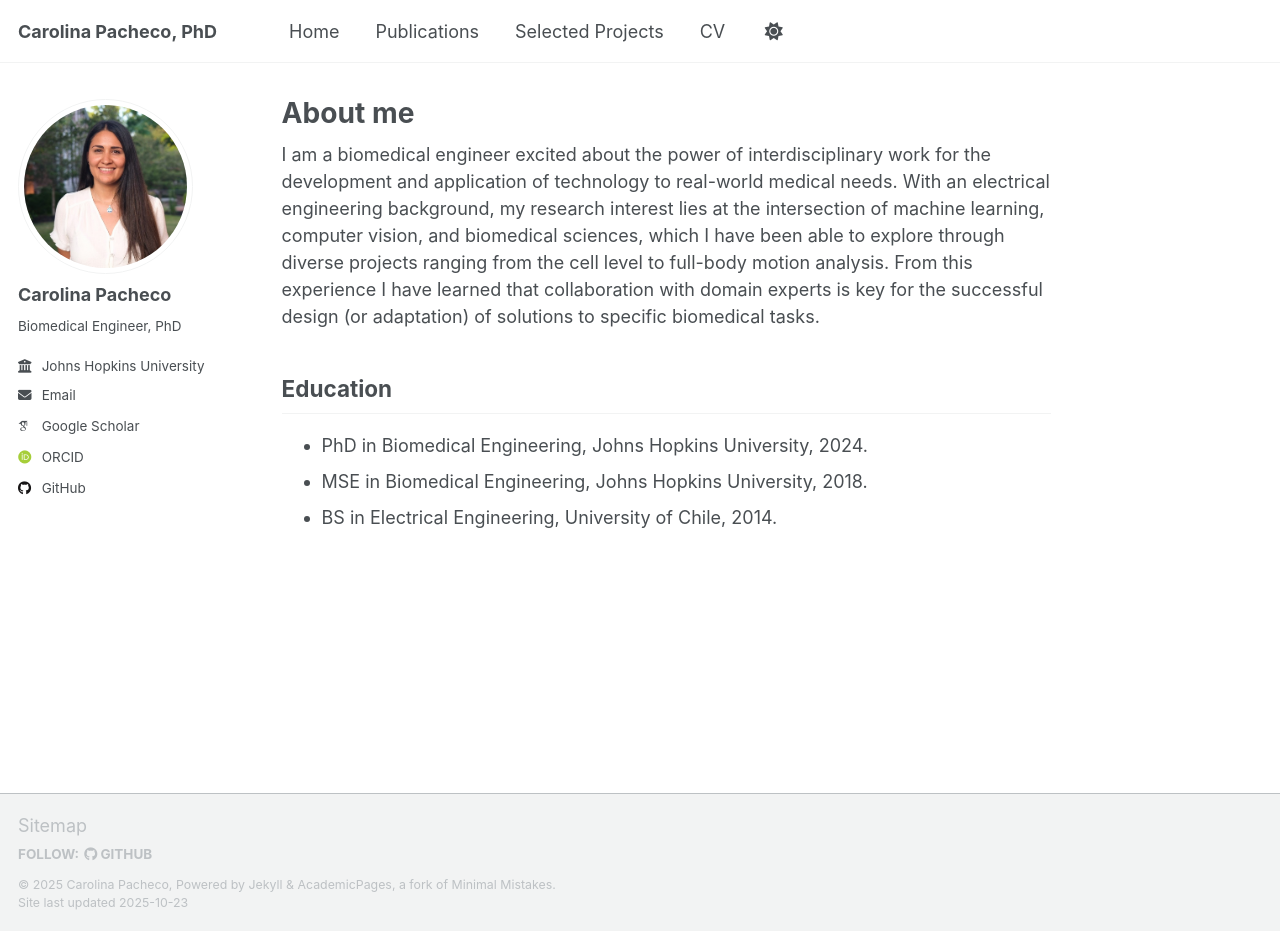
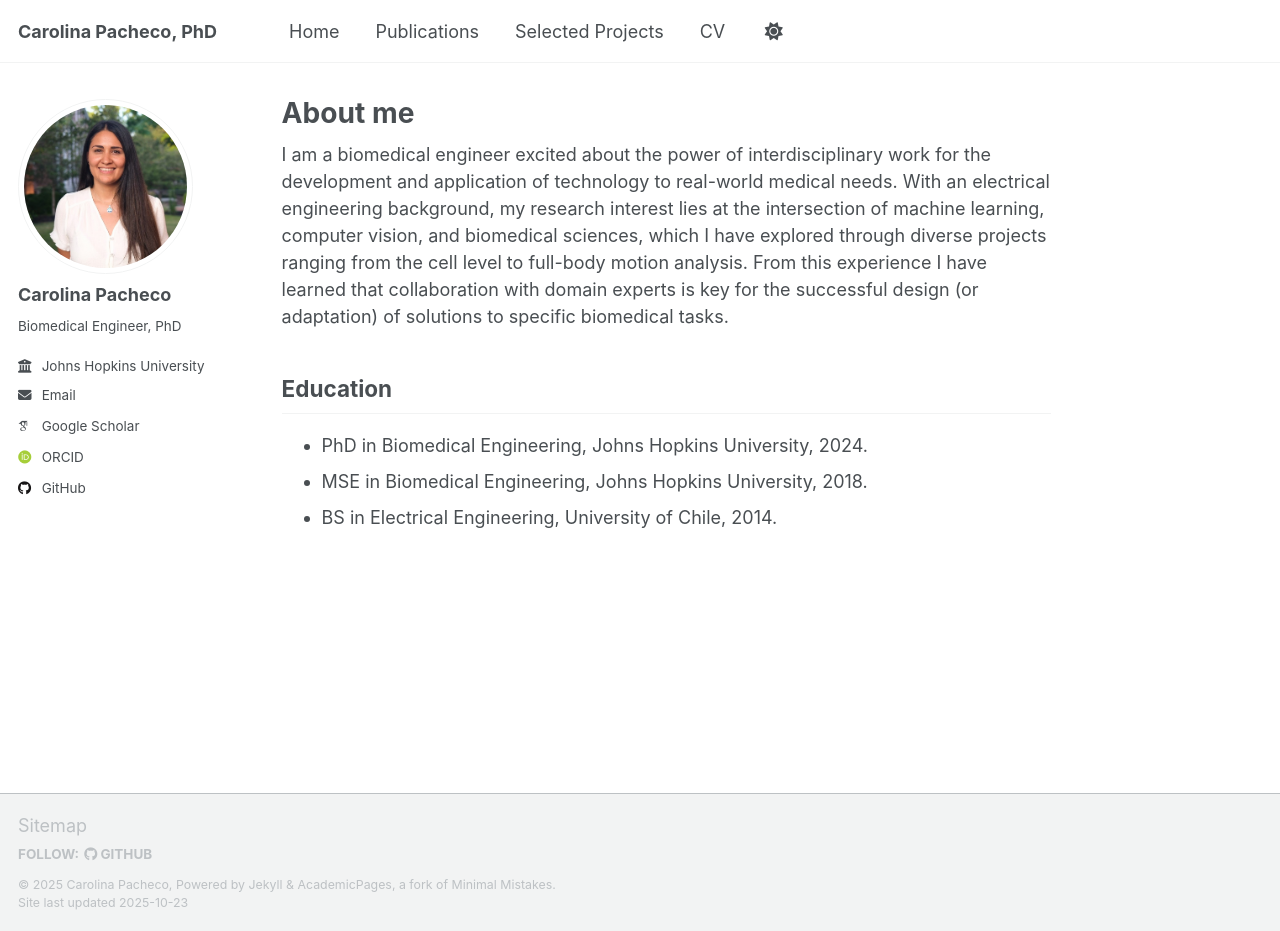
Before and after one commit to carolina-pacheco/carolina-pacheco.github.io, a Jekyll site: the page built from _pages/about.md, in a window 1280 px wide and 931 px high. Built offline with Jekyll 4.4.1, drawn with Linux system fonts in a browser that asks for light colours; some web fonts are replaced; a script that is not in the unit is left out.

Commit message:
Update about.md

```diff
--- a/_pages/about.md
+++ b/_pages/about.md
@@ -7,7 +7,7 @@ redirect_from:
   - /about.html
 ---
 
-I am a biomedical engineer excited about the power of interdisciplinary work for the development and application of technology to real-world medical needs. With an electrical engineering background, my research interest lies at the intersection of machine learning, computer vision, and biomedical sciences, which I have been able to explore through diverse projects ranging from the cell level to full-body motion analysis. From this experience I have learned that collaboration with domain experts is key for the successful design (or adaptation) of solutions to specific biomedical tasks.
+I am a biomedical engineer excited about the power of interdisciplinary work for the development and application of technology to real-world medical needs. With an electrical engineering background, my research interest lies at the intersection of machine learning, computer vision, and biomedical sciences, which I have explored through diverse projects ranging from the cell level to full-body motion analysis. From this experience I have learned that collaboration with domain experts is key for the successful design (or adaptation) of solutions to specific biomedical tasks.
 
 
 Education
```
